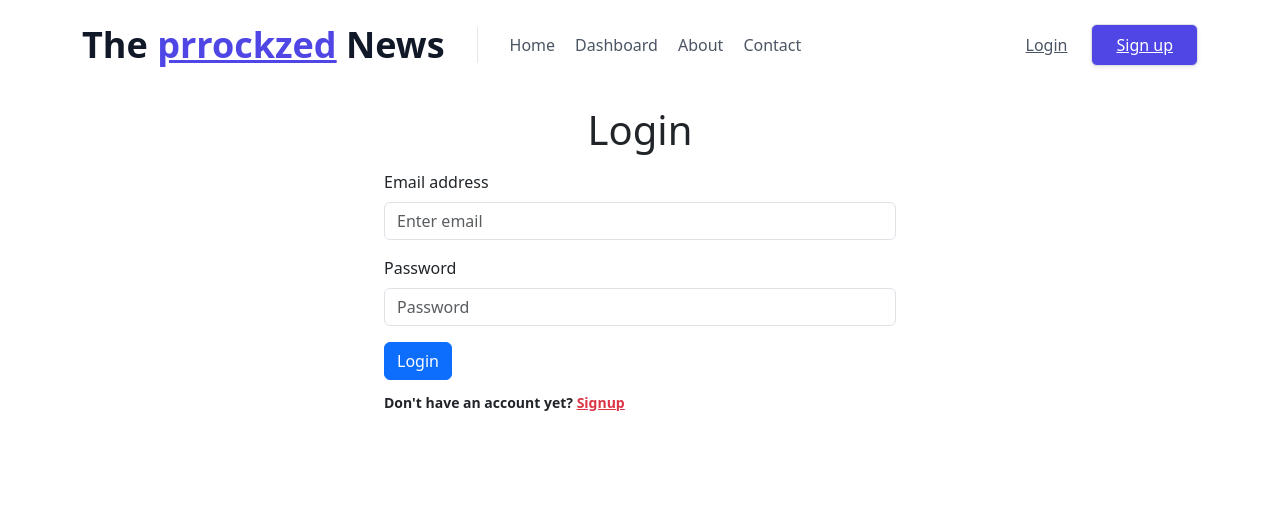
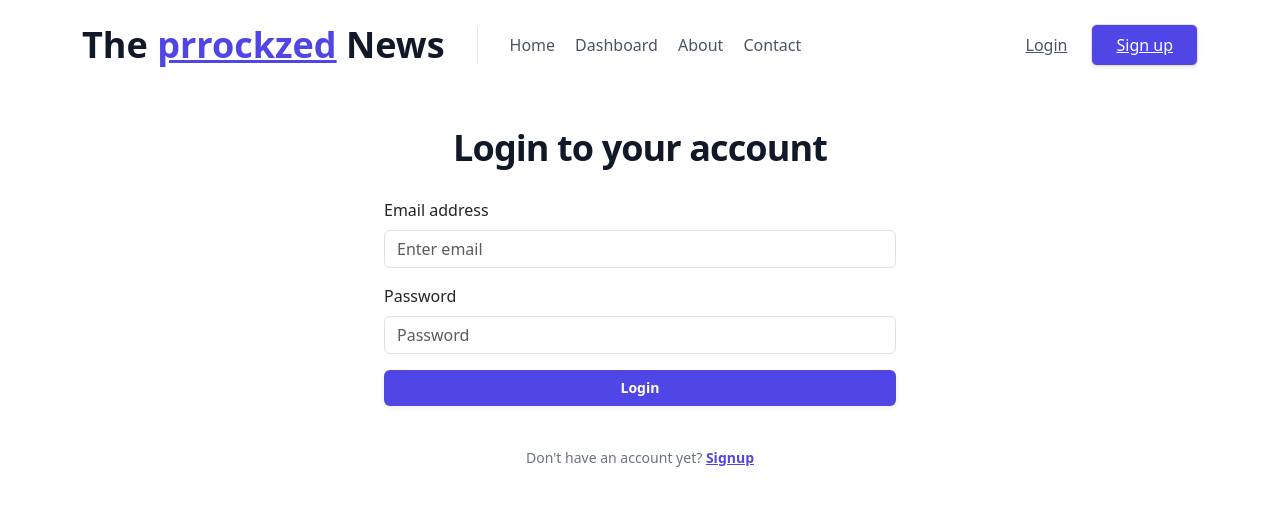
Before and after one commit to prrockzed/prrockzednews, a Next.js app: page /login in a window 1280 px wide. Shown: the top 506 px of the page. Built offline with nearby package versions, Linux system fonts and the light colour scheme; no server answers.

Commit message:
Remade signup and login page and added gridView

```diff
--- a/src/app/components/Navbar/Navbar.tsx
+++ b/src/app/components/Navbar/Navbar.tsx
@@ -3,6 +3,7 @@
 import React, { useState } from "react";
 import { useAuth } from "../../../../context/AuthContext";
 import { useRouter } from "next/navigation";
+import GridView from "../../dashboard/gridView";
 
 const Header = () => {
   const { user, logout } = useAuth();
@@ -48,6 +49,7 @@
 
         {user ? (
           <div className="inline-flex items-center ml-5 space-x-6 lg:justify-end">
+            <GridView />
             <a
               className="text-base font-medium leading-6 text-gray-600 whitespace-no-wrap transition duration-150 ease-in-out hover:text-black"
               onClick={() => {
--- /dev/null
+++ b/src/app/dashboard/gridView.tsx
@@ -0,0 +1,7 @@
+import React from "react";
+
+const gridView = () => {
+  return <div>gridView</div>;
+};
+
+export default gridView;
--- a/src/app/login/page.tsx
+++ b/src/app/login/page.tsx
@@ -31,7 +31,9 @@
         margin: "auto",
       }}
     >
-      <h1 className="text-center my-3 ">Login</h1>
+      <h2 className="mt-10 text-center text-4xl pb-6 font-bold leading-9 tracking-tight text-gray-900">
+        Login to your account
+      </h2>
       <Form onSubmit={handleLogin}>
         <Form.Group className="mb-3" controlId="formBasicEmail">
           <Form.Label>Email address</Form.Label>
@@ -65,13 +67,19 @@
           />
         </Form.Group>
 
-        <Button variant="primary" type="submit">
+        <button
+          type="submit"
+          className="flex w-full justify-center rounded-md bg-indigo-600 px-3 py-1.5 text-sm font-semibold leading-6 text-white shadow-sm hover:bg-indigo-500 focus-visible:outline focus-visible:outline-2 focus-visible:outline-offset-2 focus-visible:outline-indigo-600"
+        >
           Login
-        </Button>
+        </button>
 
-        <p className="small fw-bold mt-2 pt-1 mb-0">
+        <p className="mt-10 text-center text-sm text-gray-500">
           Don't have an account yet?{" "}
-          <a href="/signup" className="link-danger">
+          <a
+            href="/signup"
+            className="font-semibold leading-6 text-indigo-600 hover:text-indigo-500"
+          >
             Signup
           </a>
         </p>
--- a/src/app/signup/page.tsx
+++ b/src/app/signup/page.tsx
@@ -27,7 +27,9 @@
         margin: "auto",
       }}
     >
-      <h1 className="text-center my-3 ">Signup</h1>
+      <h2 className="mt-10 text-center text-4xl pb-6 font-bold leading-9 tracking-tight text-gray-900">
+        Sign Up
+      </h2>
       <Form onSubmit={handleSignup}>
         <Form.Group className="mb-3" controlId="formBasicEmail">
           <Form.Label>Email address</Form.Label>
@@ -61,13 +63,19 @@
           />
         </Form.Group>
 
-        <Button variant="primary" type="submit">
+        <button
+          type="submit"
+          className="flex w-full justify-center rounded-md bg-indigo-600 px-3 py-1.5 text-sm font-semibold leading-6 text-white shadow-sm hover:bg-indigo-500 focus-visible:outline focus-visible:outline-2 focus-visible:outline-offset-2 focus-visible:outline-indigo-600"
+        >
           Sign up
-        </Button>
+        </button>
 
-        <p className="small fw-bold mt-2 pt-1 mb-0">
+        <p className="mt-10 text-center text-sm text-gray-500">
           Already have an account?{" "}
-          <a href="/login" className="link-danger">
+          <a
+            href="/login"
+            className="font-semibold leading-6 text-indigo-600 hover:text-indigo-500"
+          >
             Login
           </a>
         </p>
```
